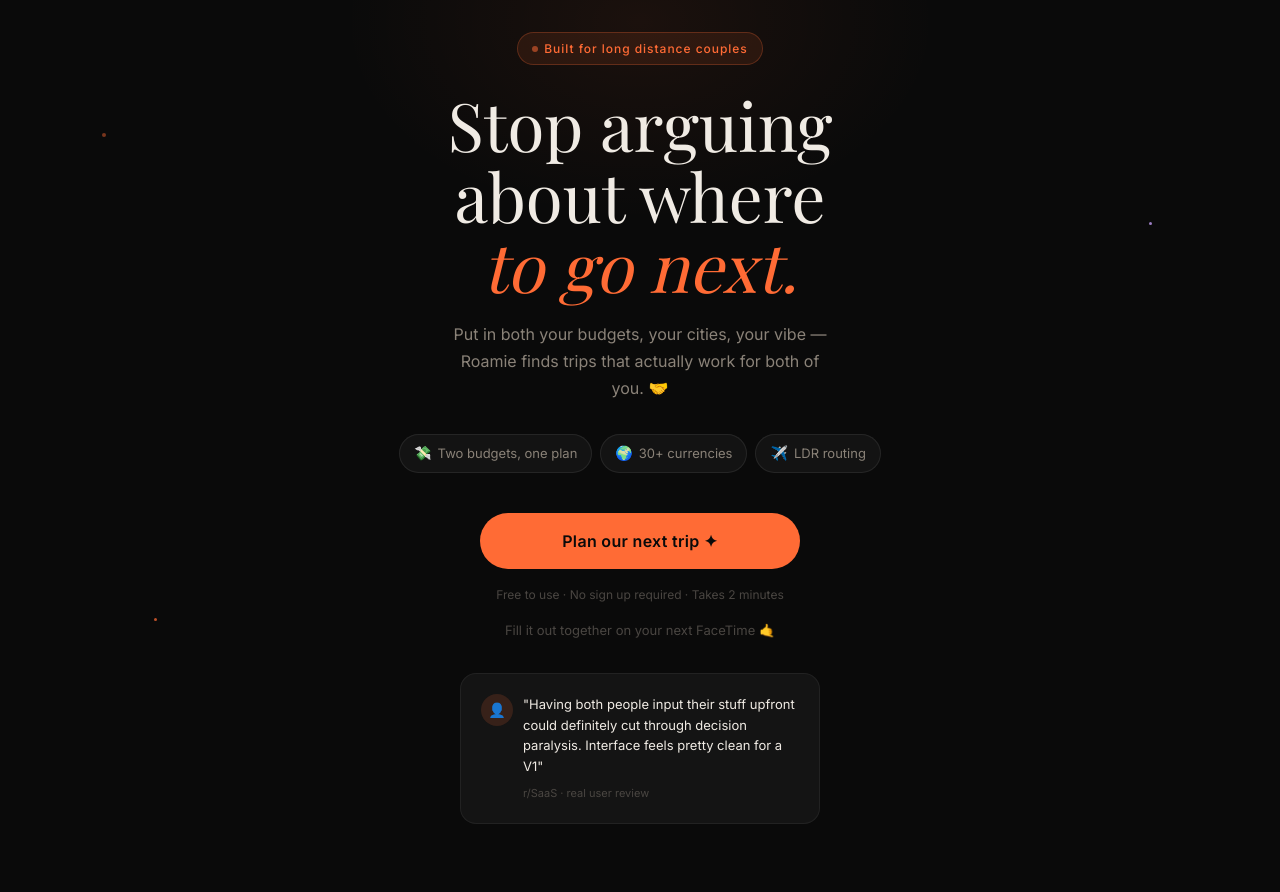
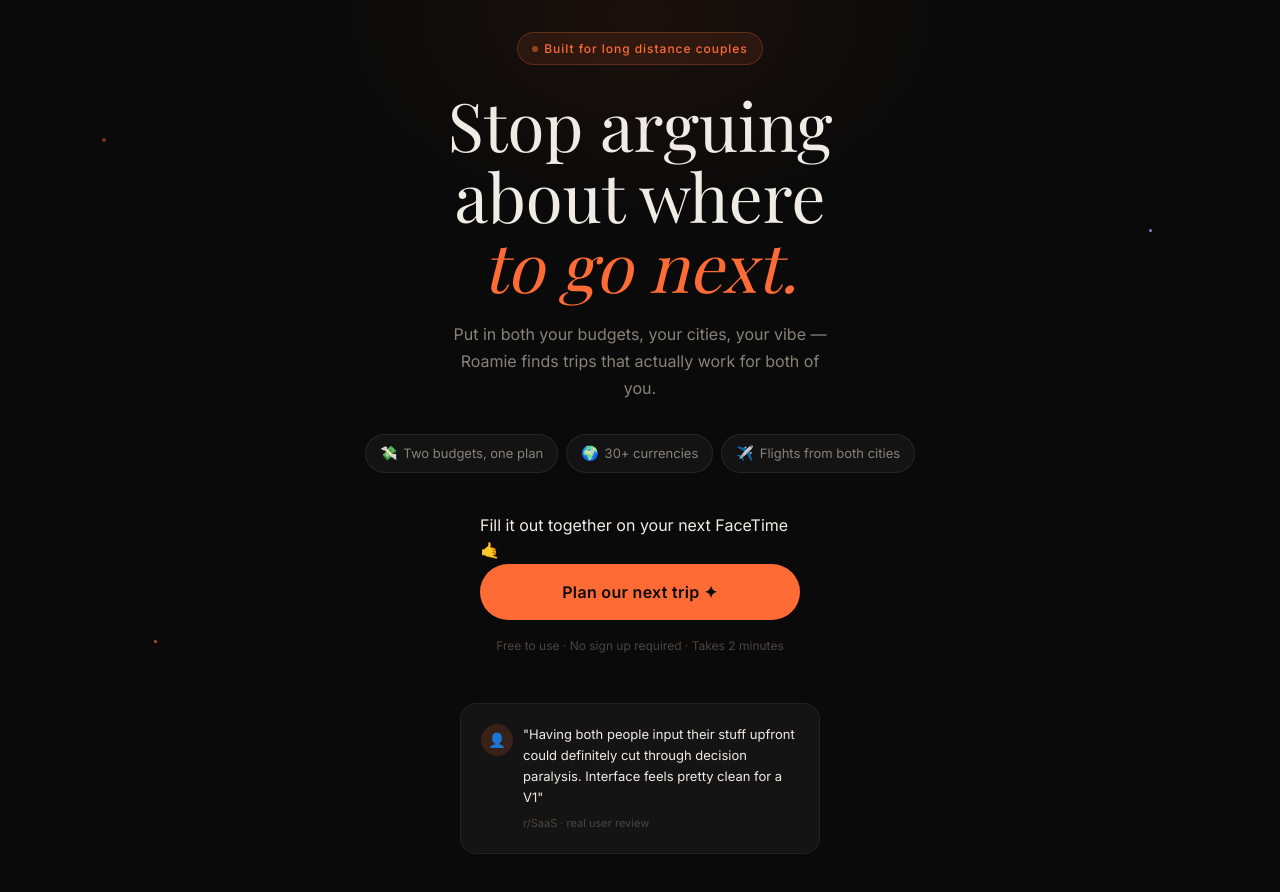
Before and after one commit to HutchTy25/roamie, a React (Vite) app: page / in a window 1280 px wide. Shown: the top 892 px of the page. Built offline with nearby package versions, Linux system fonts and the light colour scheme; a web font is replaced by a local one.

Commit message:
landing page polish

```diff
--- a/src/pages/Home.jsx
+++ b/src/pages/Home.jsx
@@ -109,7 +109,7 @@
           lineHeight: '1.7',
           margin: 0,
         }}>
-          Put in both your budgets, your cities, your vibe — Roamie finds trips that actually work for both of you. 🤝
+          Put in both your budgets, your cities, your vibe — Roamie finds trips that actually work for both of you.
         </p>
       </div>
 
@@ -126,7 +126,7 @@
         {[
           { icon: '💸', text: 'Two budgets, one plan' },
           { icon: '🌍', text: '30+ currencies' },
-          { icon: '✈️', text: 'LDR routing' },
+          { icon: '✈️', text: 'Flights from both cities' },
         ].map(p => (
           <div key={p.text} className="feature-pill" style={{
             display: 'flex',
@@ -153,6 +153,7 @@
         maxWidth: '320px',
         marginBottom: '1rem',
       }}>
+        Fill it out together on your next FaceTime 🤙
         <button
           className="start-btn"
           onClick={() => navigate('/quiz')}
@@ -207,7 +208,7 @@
   </div>
 )}
 
-        Fill it out together on your next FaceTime 🤙
+
       </div>
 
       {/* Social proof — Reddit review */}
```
Also changed, not shown: 1 other file (tests, documents, lock files or other folders).
